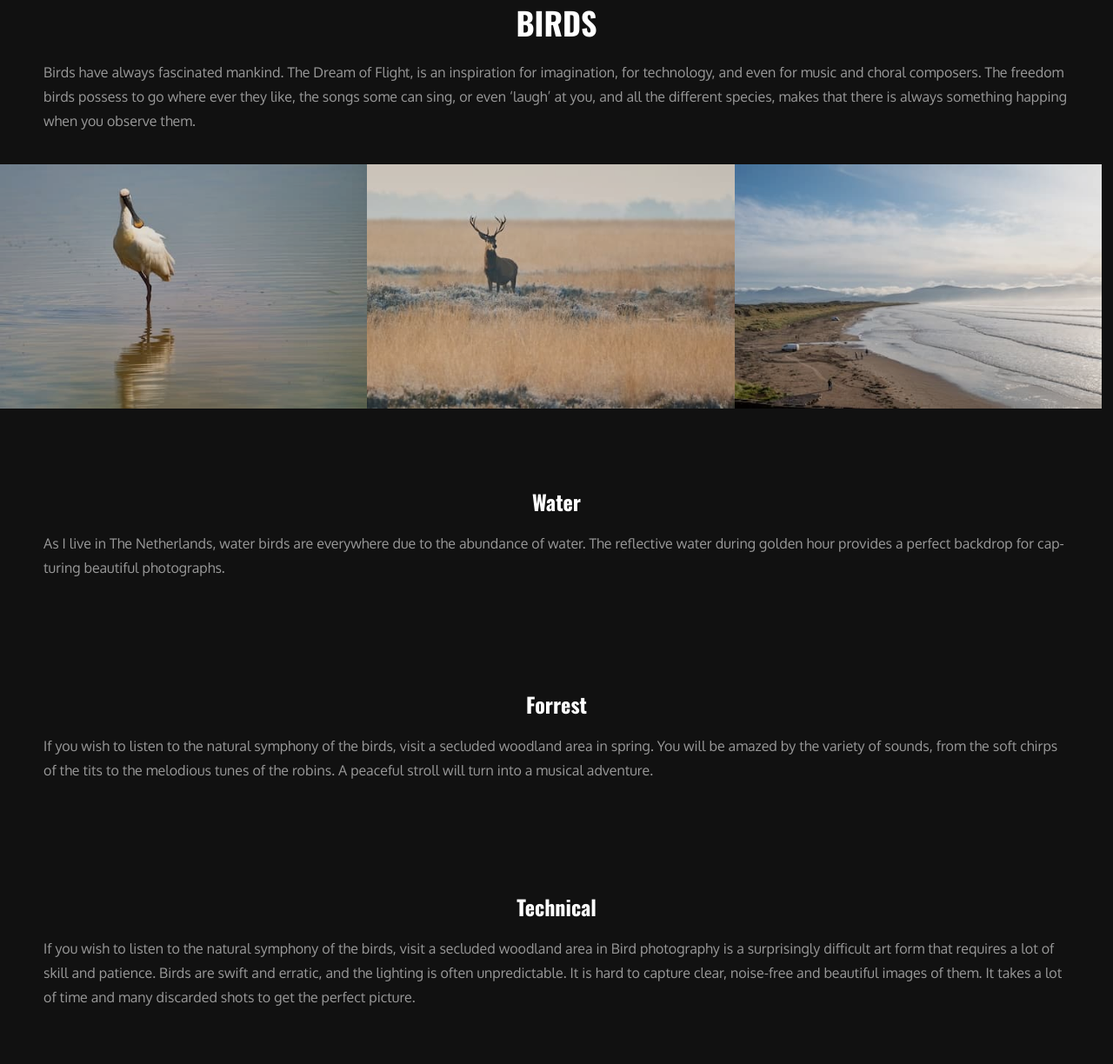
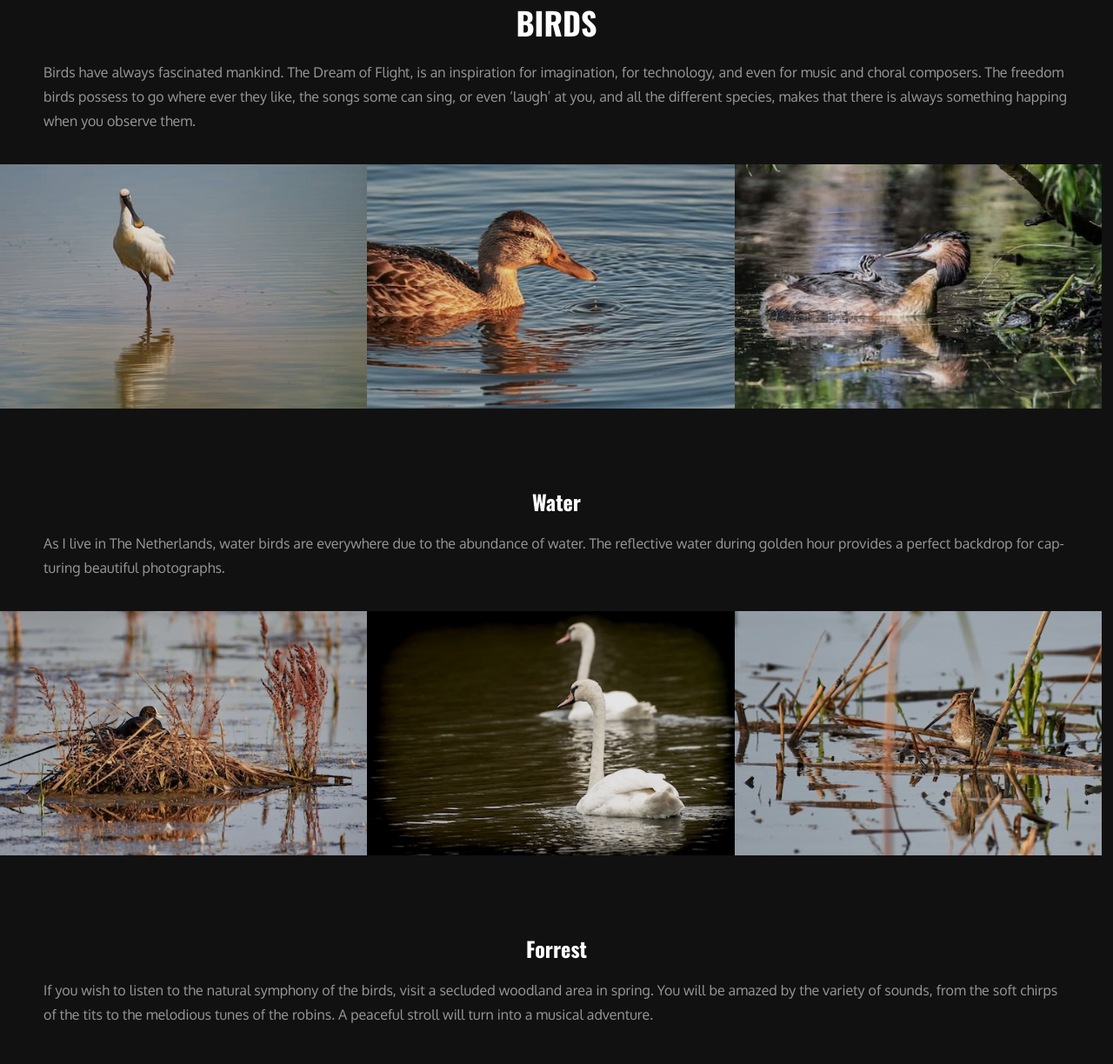
Before and after one commit to aspicientis-lux/website, a PHP site: page /pages/birds.html in a window 1280 px wide. Shown: the part 90-1314 px from the top of the page at 87% size. Run offline with PHP 8.4, Linux system fonts and the light colour scheme.

Commit message:
Added a couple of birds images

```diff
--- a/assets/styles/shared.css
+++ b/assets/styles/shared.css
@@ -66,6 +66,13 @@ div.article h2 {
     line-height: 1.46;
 }
 
+div.article p {
+    color: #999999;
+    font-size: 1rem;
+    font-weight: normal;
+    line-height: 1.75;
+    font-family: "Oxygen", sans-serif;
+}
 
 @media screen and (min-width: 1500px) {
     div.article h1 {
@@ -76,15 +83,13 @@ div.article h2 {
     div.article h2 {
         font-size: 2rem;
     }
+
+    div.article p {
+        font-size: 1.125rem;
+    }
 }
 
-div.article p {
-    color: #999999;
-    font-size: 1rem;
-    font-weight: normal;
-    line-height: 1.75;
-    font-family: "Oxygen", sans-serif;
-}
+
 
 footer {
     margin-top: 60px;
--- a/pages/birds.html
+++ b/pages/birds.html
@@ -54,10 +54,9 @@
         </div>
     </div>
     <div class="image-navigation col-3">
-        <a href="./birds.html"><img src="../images/birds/platalea-leucorodia-500.jpg" /></a>
-        <a href="./wild-life.html"><img src="../images/wild-life/cervus-elaphus-2-500.jpg" /></a>
-        <a href="./landscapes.html"><img src="../images/landscapes/ireland-1-500.jpg" /></a>
-    </div>
+        <a href="./birds/platalea-leucorodia.html"><img src="../images/birds/platalea-leucorodia-500.jpg" /></a>
+        <a href="./birds/anas-platyrhynchos.html"><img src="../images/birds/anas-platyrhynchos-500.jpg" /></a>
+        <a href="./birds/podiceps-cristatus.html"><img src="../images/birds/podiceps-cristatus-500.jpg" /></a>
     </div>
     <div class="section">
         <div class="article continue">
@@ -68,7 +67,11 @@
             </p>
         </div>
     </div>
-
+    <div class="image-navigation col-3">
+        <a href="./birds/fulica-atra.html"><img src="../images/birds/fulica-atra-500.jpg" /></a>
+        <a href="./birds/cygnus-olor.html"><img src="../images/birds/cygnus-olor-500.jpg" /></a>
+        <a href="./birds/gallinago-gallinago.html"><img src="../images/birds/gallinago-gallinago-500.jpg" /></a>
+    </div>
     <div class="section">
         <div class="article continue">
             <h2>Forrest</h2>
```
Also changed, not shown: images/birds/anas-platyrhynchos-1800.jpg (added), images/birds/anas-platyrhynchos-2-1800.jpg (added), images/birds/anas-platyrhynchos-2-500.jpg (added), images/birds/anas-platyrhynchos-500.jpg (added), images/birds/cygnus-olor-1800.jpg (added), images/birds/cygnus-olor-2-1800.jpg (added), images/birds/cygnus-olor-2-500.jpg (added), images/birds/cygnus-olor-500.jpg (added), images/birds/fulica-atra-1800.jpg (added), images/birds/fulica-atra-500.jpg (added), images/birds/gallinago-gallinago-1800.jpg (added), images/birds/gallinago-gallinago-500.jpg (added), images/birds/platalea-leucorodia-2-1800.jpg (added), images/birds/platalea-leucorodia-2-500.jpg (added), 4 more files.
